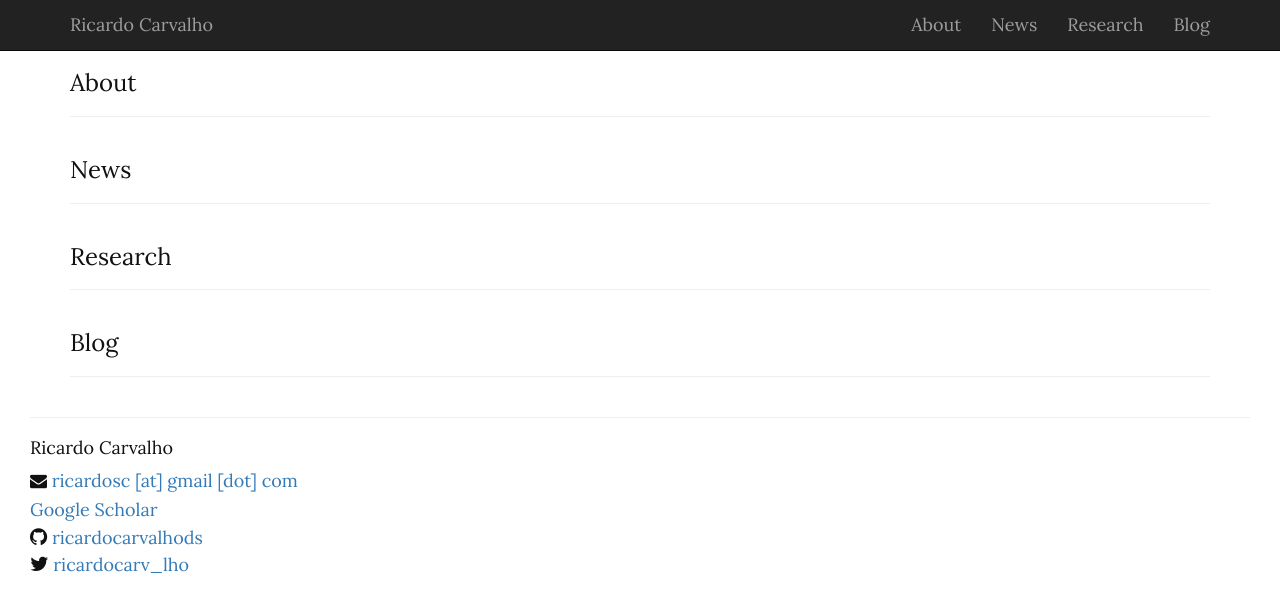
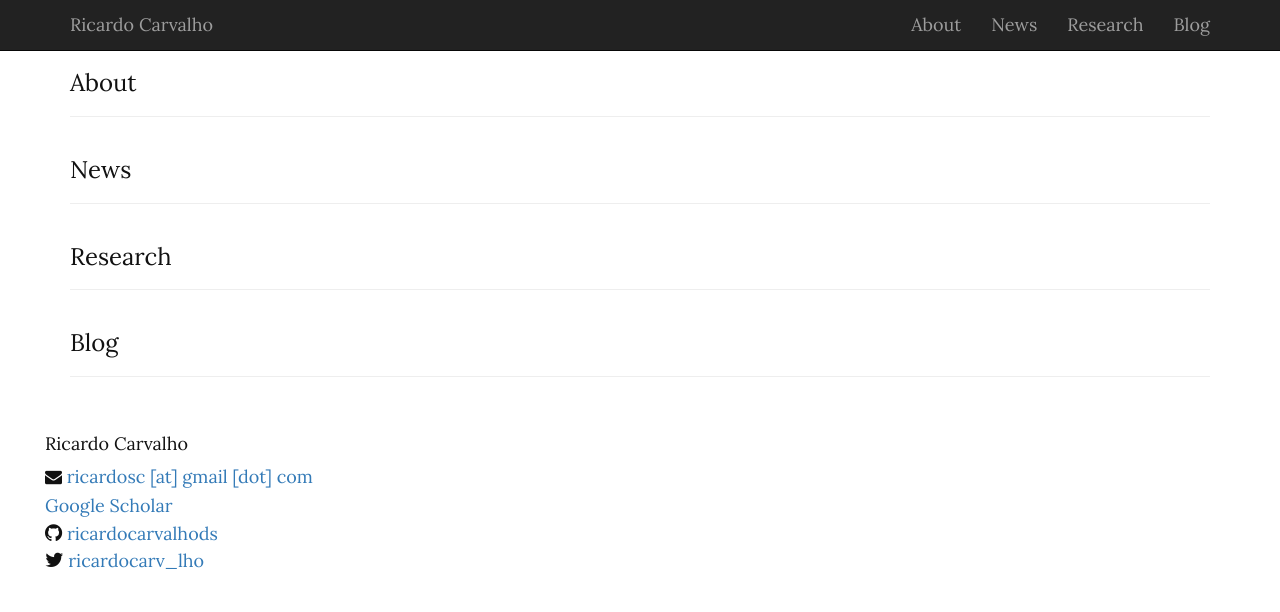
Before and after one commit to ricardocarvalhods/own_ricardocarvalhods.github.io, a plain HTML site: page index.html in a window 1280 px wide. Drawn offline with nearby package versions, Linux system fonts and the light colour scheme; no server answers; some icons are missing.

Commit message:
Update footer.html

```diff
--- a/html/footer.html
+++ b/html/footer.html
@@ -1,5 +1,5 @@
-<div class="footer">
-  <hr/>
+<div class="container footer">
+  <br/>
   <h4>
   Ricardo Carvalho
   </h4>
```
